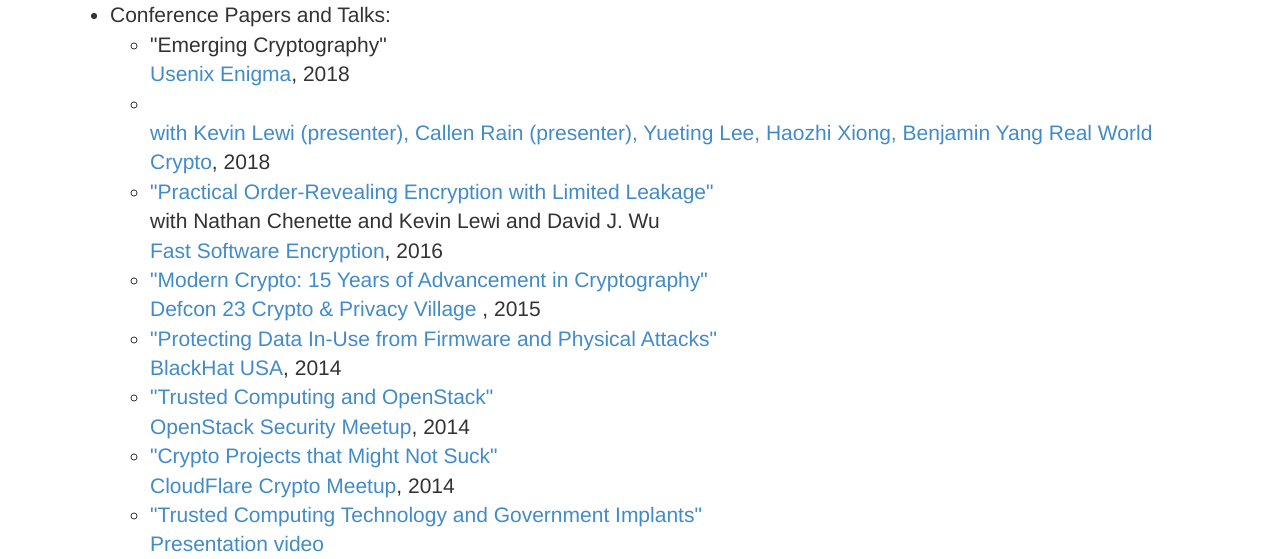
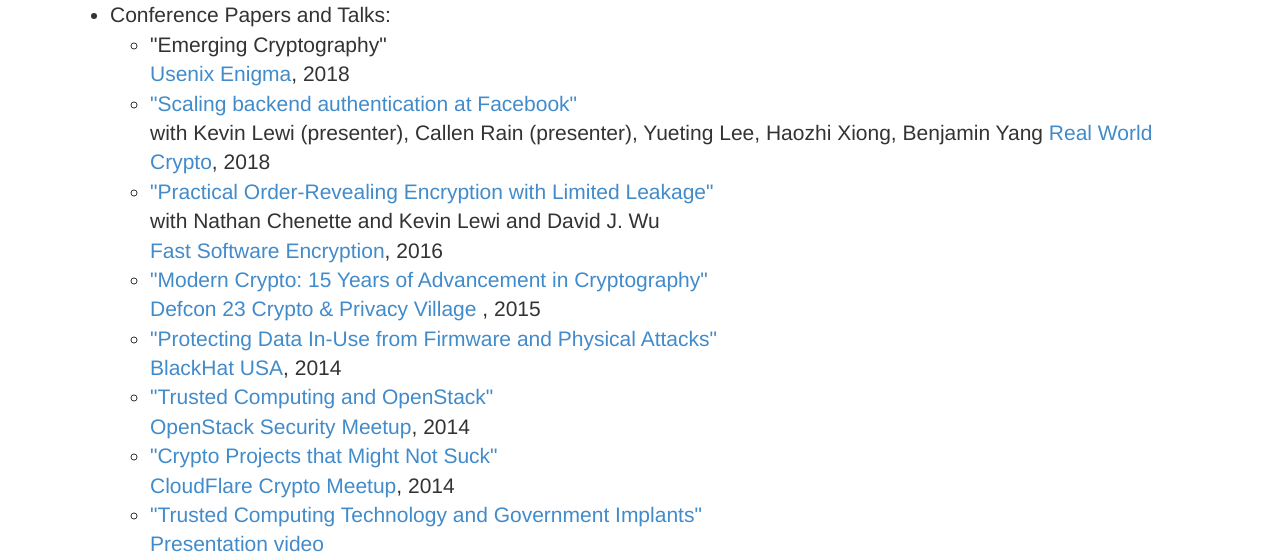
Before and after one commit to sweis/sweis.github.io, a plain HTML site: page biblio.html in a window 1280 px wide. Shown: the part 185-744 px from the top of the page. Drawn offline with Linux system fonts and the light colour scheme.

Commit message:
Update biblio.html

```diff
--- a/biblio.html
+++ b/biblio.html
@@ -29,7 +29,7 @@
 	<li>"Emerging Cryptography"<br/>
 	   <a href="https://www.usenix.org/conference/enigma2018/presentation/weis">Usenix Enigma</a>, 2018
 	</li>
-	<li><a href="https://rwc.iacr.org/2018/Slides/Lewi.pdf>"Scaling backend authentication at Facebook"</a><br/>
+	<li><a href="https://rwc.iacr.org/2018/Slides/Lewi.pdf">"Scaling backend authentication at Facebook"</a><br/>
 	with Kevin Lewi (presenter), Callen Rain (presenter), Yueting Lee, Haozhi Xiong, Benjamin Yang
 	<a href="https://rwc.iacr.org/2018/program.html">Real World Crypto</a>, 2018
 	</li>
```
